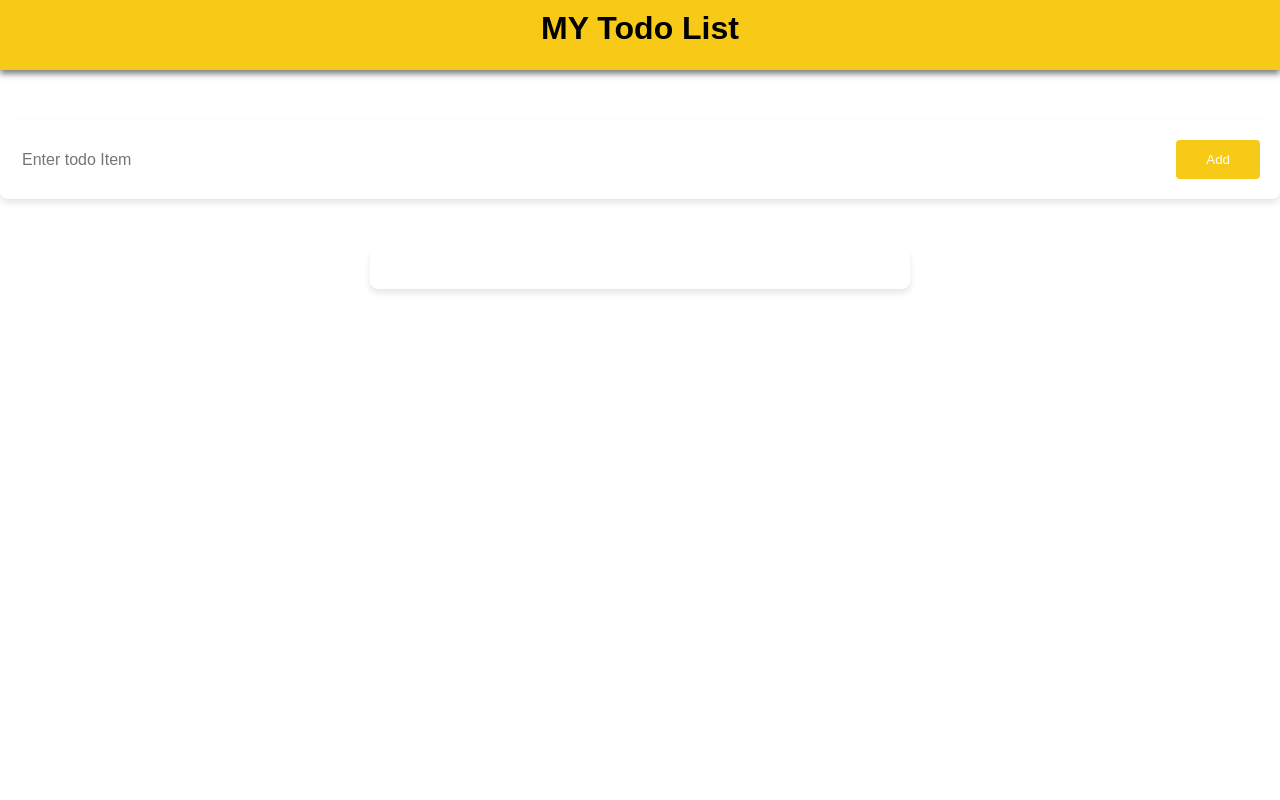
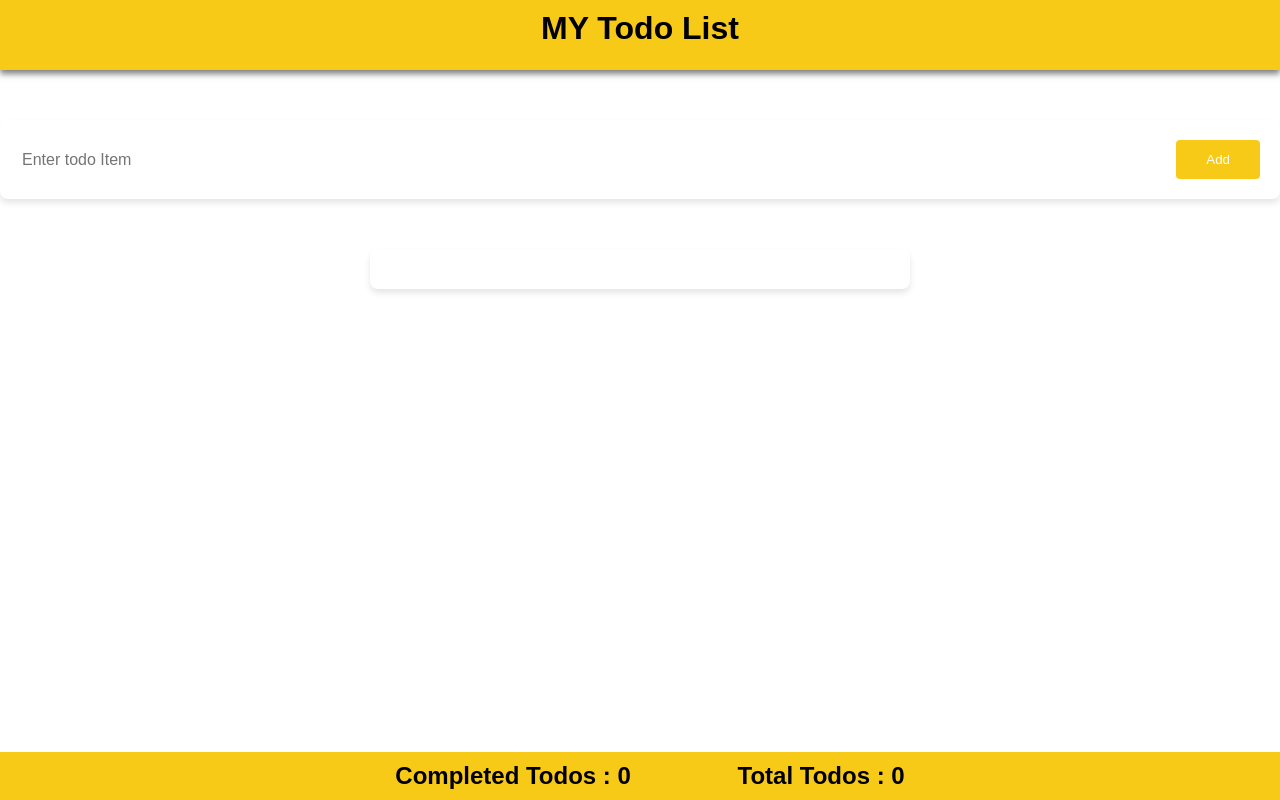
Before and after one commit to VijayVadaboina/WD-TODO, a React (Vite) app: page / in a window 1280 px wide. Built offline with nearby package versions, Linux system fonts and the light colour scheme.

Commit message:
added count total todos and completed todos functionality

```diff
--- /dev/null
+++ b/src/components/Footer.jsx
@@ -0,0 +1,10 @@
+import styles from "./footer.module.css";
+
+export default function Footer({ completedTodos, totalTodos }) {
+  return (
+    <div className={styles.footer}>
+      <span className={styles.item}> Completed Todos : {completedTodos}</span>
+      <span className={styles.item}> Total Todos : {totalTodos}</span>
+    </div>
+  );
+}
--- a/src/components/Todo.jsx
+++ b/src/components/Todo.jsx
@@ -1,13 +1,17 @@
 import { useState } from "react";
 
 import Form from "./Form";
+import Footer from "./Footer";
 import { TodoList } from "./TodoList";
 export default function Todo() {
   const [todos, setTodos] = useState([]);
+  const completedTodos = todos.filter((todo) => todo.done).length;
+  const totalTodos = todos.length;
   return (
     <div className="App">
       <Form todos={todos} setTodos={setTodos} />
       <TodoList todos={todos} setTodos={setTodos} />
+      <Footer completedTodos={completedTodos} totalTodos={totalTodos} />
     </div>
   );
 }
--- /dev/null
+++ b/src/components/footer.module.css
@@ -0,0 +1,13 @@
+.footer {
+  position: fixed;
+  bottom: 0;
+  font-size: 1.5rem;
+  font-weight: bold;
+  text-align: center;
+  width: 100%;
+  background-color: #f7ca18;
+  padding: 10px;
+}
+.item {
+  margin: 50px;
+}
```
